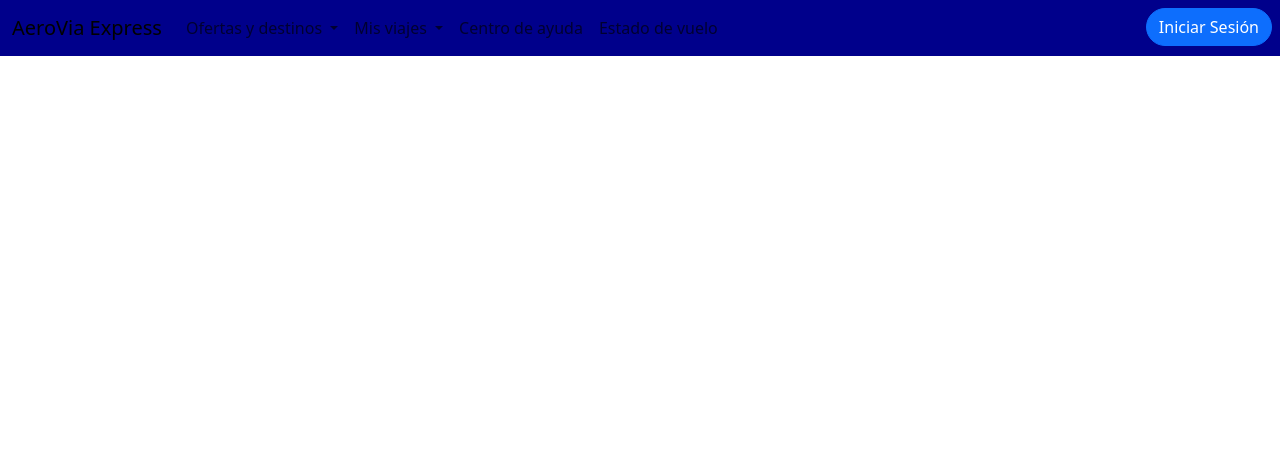
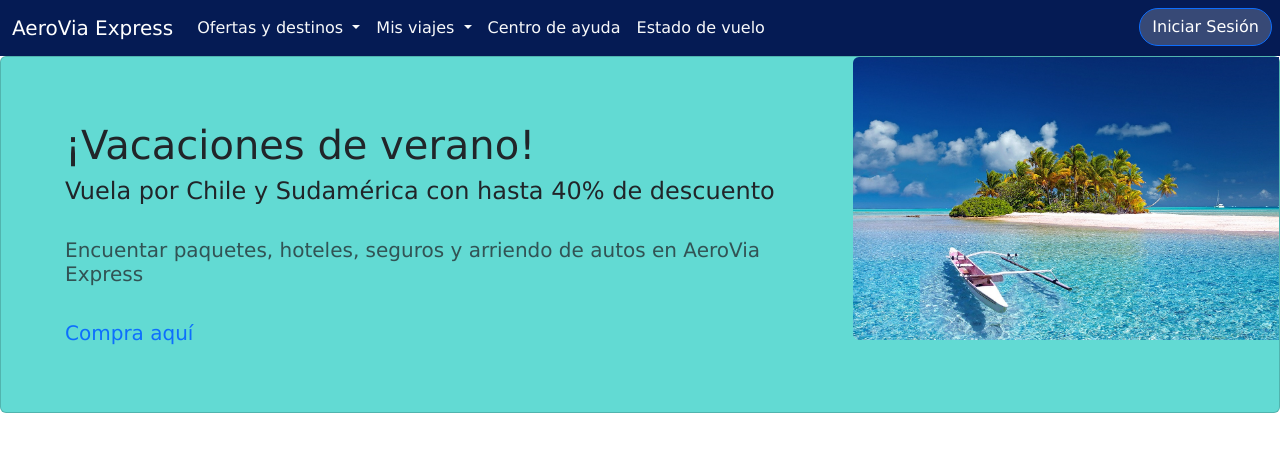
Before and after one commit to DaniaCerpa/Evaluacion-M2S6, a plain HTML site: page index.html in a window 1280 px wide. Drawn offline with Linux system fonts and the light colour scheme.

Commit message:
Segundo commit

```diff
--- a/Assets/CSS/estilo.css
+++ b/Assets/CSS/estilo.css
@@ -1,2 +1,7 @@
-nav {background-color: darkblue;
-color: white;}
+nav {background-color: #051B54 ;
+    }
+.btn{background-color: #FFFFFF33;
+    color: white;}
+body{font-family: Verdana;}
+.card {background-color: #62DAD3;}
+.card-link {text-decoration: none;}
--- a/index.html
+++ b/index.html
@@ -9,15 +9,15 @@
 </head>
 <body>
     <nav class="navbar navbar-expand-lg">
-        <div class="container-fluid">
-          <a class="navbar-brand" href="#">AeroVia Express</a>
+        <div class="container-fluid ">
+          <a class="navbar-brand text-white" href="#">AeroVia Express</a>
           <button class="navbar-toggler" type="button" data-bs-toggle="collapse" data-bs-target="#navbarNavDropdown" aria-controls="navbarNavDropdown" aria-expanded="false" aria-label="Toggle navigation">
             <span class="navbar-toggler-icon"></span>
           </button>
           <div class="collapse navbar-collapse" id="navbarNavDropdown">
             <ul class="navbar-nav">
-              <li class="nav-item dropdown">
-                <a class="nav-link dropdown-toggle" href="#" role="button" data-bs-toggle="dropdown" aria-expanded="false">
+              <li class="nav-item dropdown link-light">
+                <a class="nav-link dropdown-toggle link-light" href="#" role="button" data-bs-toggle="dropdown" aria-expanded="false">
                     Ofertas y destinos
                 </a>
                  <ul class="dropdown-menu">
@@ -27,7 +27,7 @@
                  </ul>
               </li>
               <li class="nav-item dropdown">
-                    <a class="nav-link dropdown-toggle" href="#" role="button" data-bs-toggle="dropdown" aria-expanded="false">
+                    <a class="nav-link dropdown-toggle link-light" href="#" role="button" data-bs-toggle="dropdown" aria-expanded="false">
                       Mis viajes
                     </a>
                     <ul class="dropdown-menu">
@@ -37,18 +37,37 @@
                     </ul>
                 </li>
               <li class="nav-item">
-                <a class="nav-link" href="#">Centro de ayuda</a>
+                <a class="nav-link link-light" href="#">Centro de ayuda</a>
               </li>
               <li class="nav-item">
-                <a class="nav-link" href="#">Estado de vuelo</a>
+                <a class="nav-link link-light" href="#">Estado de vuelo</a>
               </li>
               <div class="d-grid gap-2 d-md-flex position-absolute top-1 end-0">
-                <button class="btn btn-primary me-md-2 rounded-pill" type="button">Iniciar Sesión</button>
+                <button class="btn btn-primary me-md-2 rounded-pill " type="button">Iniciar Sesión</button>
               </div>
             </ul>
           </div>
         </div>
       </nav>
+    <div class="card mb-3">
+        <div class="row g-0">
+            <div class="col-md-8">
+                <div class="card-body m-5">
+                    <h1 class="card-title">¡Vacaciones de verano!</h1>
+                    <h4 class="card-text">Vuela por Chile y Sudamérica con hasta 40% de descuento
+                    </h4>
+                    <br>
+                    <h5 class="card-text text-muted">Encuentar paquetes, hoteles, seguros y arriendo de autos en AeroVia Express
+                    </h5>
+                    <br>
+                    <a href="#" class="card-link link-primary fs-5" >Compra aquí</a>
+                </div>
+            </div>
+            <div class="col-md-4">
+                <img src="./MATERIAL COMPLEMENTARIO EVALUACIÓN M6/polynesia.jpg" class="img-fluid rounded-start" alt="imagen polynesia">
+            </div>
+        </div>
+    </div>
 
     <link rel="stylesheet" href="./Assets/JS/bootstrap.bundle.min.js">
 </body>
```
Also changed, not shown: MATERIAL COMPLEMENTARIO EVALUACIÓN M6/polynesia.jpg (added).
